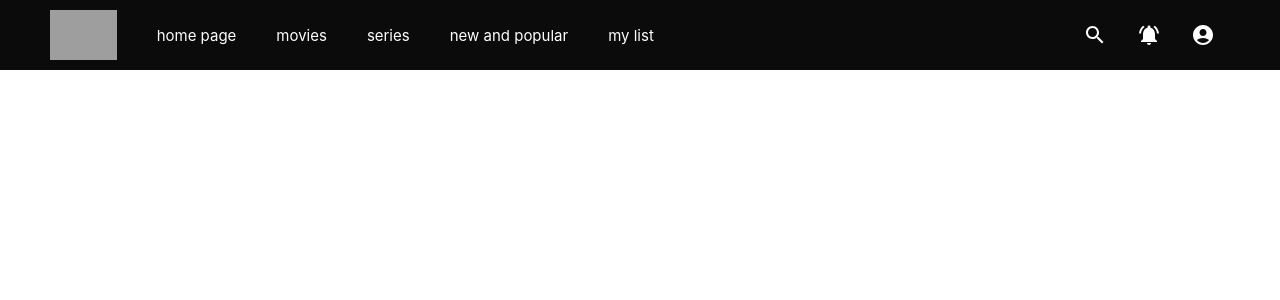
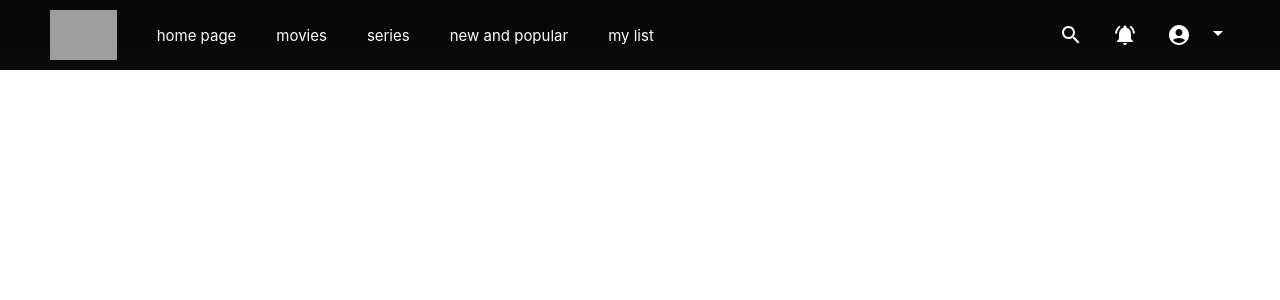
Before and after one commit to abdelrhmanshokr/netflix-mern-clone, a React (Create React App) app in the folder client/: page / in a window 1280 px wide. Shown: the top 300 px of the page. Built offline with nearby package versions, Linux system fonts and the light colour scheme; grey boxes are pictures that could not be loaded.

Commit message:
done with the navbar component using useState and scss to style it it turned out to be just like the real netflix website, Next up the featured movie component

```diff
--- a/client/src/components/navbar/Navbar.js
+++ b/client/src/components/navbar/Navbar.js
@@ -1,12 +1,23 @@
+import { useState } from 'react';
 import SearchIcon from '@mui/icons-material/Search';
 import NotificationsActiveIcon from '@mui/icons-material/NotificationsActive';
 import AccountCircleIcon from '@mui/icons-material/AccountCircle';
+import ArrowDropDownIcon from '@mui/icons-material/ArrowDropDown';
 
 import './Navbar.scss';
 
 function Navbar(){
+    // using this use state so when the user scroll to the top the navbar will semi transparent
+    // but when they scroll down it's gonna be black just like the real netflix
+    const [isScrolled, setIsScrolled] = useState(false);
+    // using window.onScroll so whenever the user scroll this will pick it up
+    window.onscroll = () => {
+        setIsScrolled(window.pageYOffset === 0 ? false : true);
+        return () => {window.onscroll = null};
+    }
+
     return(
-        <div className='navbar'>
+        <div className={isScrolled ? "navbar scrolled" : "navbar"}>
             <div className='container'>
                 {/* dividing the navbar into left and right parts */}
                 <div className='leftSideContainer'>
@@ -31,6 +42,15 @@ function Navbar(){
                     <NotificationsActiveIcon className='rightSideIcons'/>
                     <span>    </span>
                     <AccountCircleIcon className='rightSideIcons' />
+
+                    {/* profile settings and logout buttons */}
+                    <div className='profile'>
+                        <ArrowDropDownIcon className=' ArrowDropDownIcon'/>
+                        <div className='options'>
+                            <span>Settins</span>
+                            <span>Logout</span>
+                        </div>
+                    </div>
                 </div>
             </div>
         </div>
--- a/client/src/components/navbar/Navbar.scss
+++ b/client/src/components/navbar/Navbar.scss
@@ -1,6 +1,18 @@
 .navbar{
+    width: 100%;
     color: white;
     font-size: 15px;
+    // to make this navbar always on top even when you score down
+    position: sticky;
+    top: 0px;
+    left: 0px;
+    // to add gradient of color in the navbar (will be noticed later after adding the movies
+    background: linear-gradient(to top, transparent 0%, rgb(0, 0, 0, 0.3) 50%);
+
+    // if navbar is scrolled
+    &.scrolled{
+        background-color: var(--main-color);
+    }
 
     .container{
         padding: 0px 50px;
@@ -33,6 +45,34 @@
                 cursor: pointer;
                 margin: 0px 15px
             }
+
+            .ArrowDropDownIcon{
+                cursor: pointer;
+            }
+
+            .profile{
+                .options{
+                    display: none;
+                    background-color: var(--main-color);
+                    border-radius: 10px;
+                }
+
+                span{
+                    padding: 10px;
+                    cursor: pointer;
+                }
+
+                // this is called a sudo class
+                // a function that's written just like this
+                &:hover{
+                    .options{
+                        display: flex;
+                        flex-direction: column; // above each other not next to each other
+                        position: absolute; // options movement doesn't affect the profile place
+                    }
+                }
+            }
+
         }
     }
 }
```
Also changed, not shown: client/src/home/Home.js (line endings or trailing spaces).
